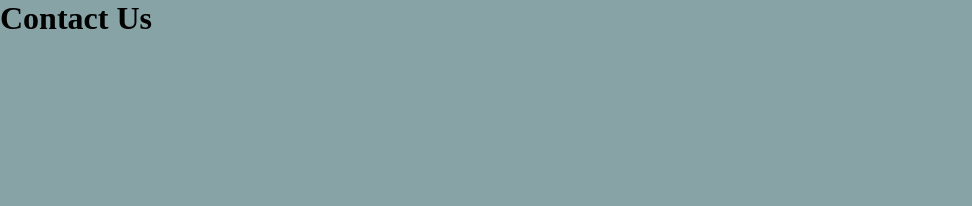
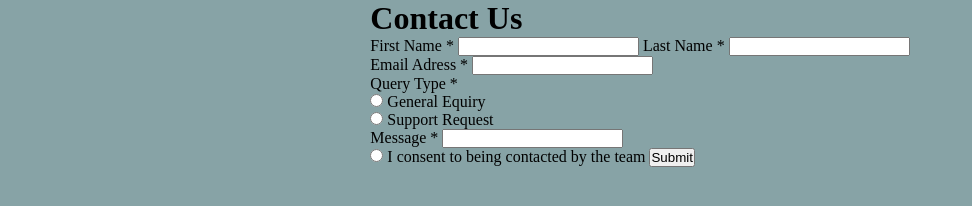
Before and after one commit to Avantiermv/contact-form-main, a plain HTML site: page index.html in a window 1280 px wide. Shown: the whole page, without its empty margins (0-972 px from the left). Drawn offline with Linux system fonts and the light colour scheme.

Commit message:
I started the project.
I did the style,"body" of the project and I addicted the inputs.

```diff
--- a/index.html
+++ b/index.html
@@ -12,9 +12,37 @@
   <div id="container">
     <div id="content">
       <h1>Contact Us</h1>
+      <div id="name">
+        <label for="firstname">First Name *</label>
+        <input type="text" name="firstname" id="firstname">
+        <label for="lastname">Last Name *</label>
+        <input type="text" name="lastname" id="lastname">
+      </div>
+      <div id="email">
+        <label for="emailadress">Email Adress *</label>
+        <input type="email" name="emailadress" id="emailadress">
+      </div>
+      <div id="querytype">
+        <p>Query Type *</p>
+        <div class="radiobox">
+          <input type="radio" name="generalenquiry" id="generalenquiry">
+          <label for="generalenquiry">General Equiry</label>
+        </div>
+        <div class="radiobox">
+          <input type="radio" name="supportrequest" id="supportrequest">
+          <label for="supportrequest">Support Request</label>
+        </div>
+      </div>
+      <div id="msgbox">
+        <label for="messagebox">Message *</label>
+        <input type="text" name="messagebox" id="messagebox">
+      </div>
+      <input type="radio" name="consent" id="consent">
+      <label for="consent">I consent to being contacted by the team</label>
+      <input type="button" value="Submit" onclick="start()">
     </div>
   </div>
 
-
+  <script src="logic.js"></script>
 </body>
 </html>
--- a/style.css
+++ b/style.css
@@ -17,4 +17,7 @@
 
 body{
     background-color: var(--lgreen);
+    display: flex;
+    flex-direction: column;
+    align-items: center;
 }
```
Also changed, not shown: logic.js (added).
